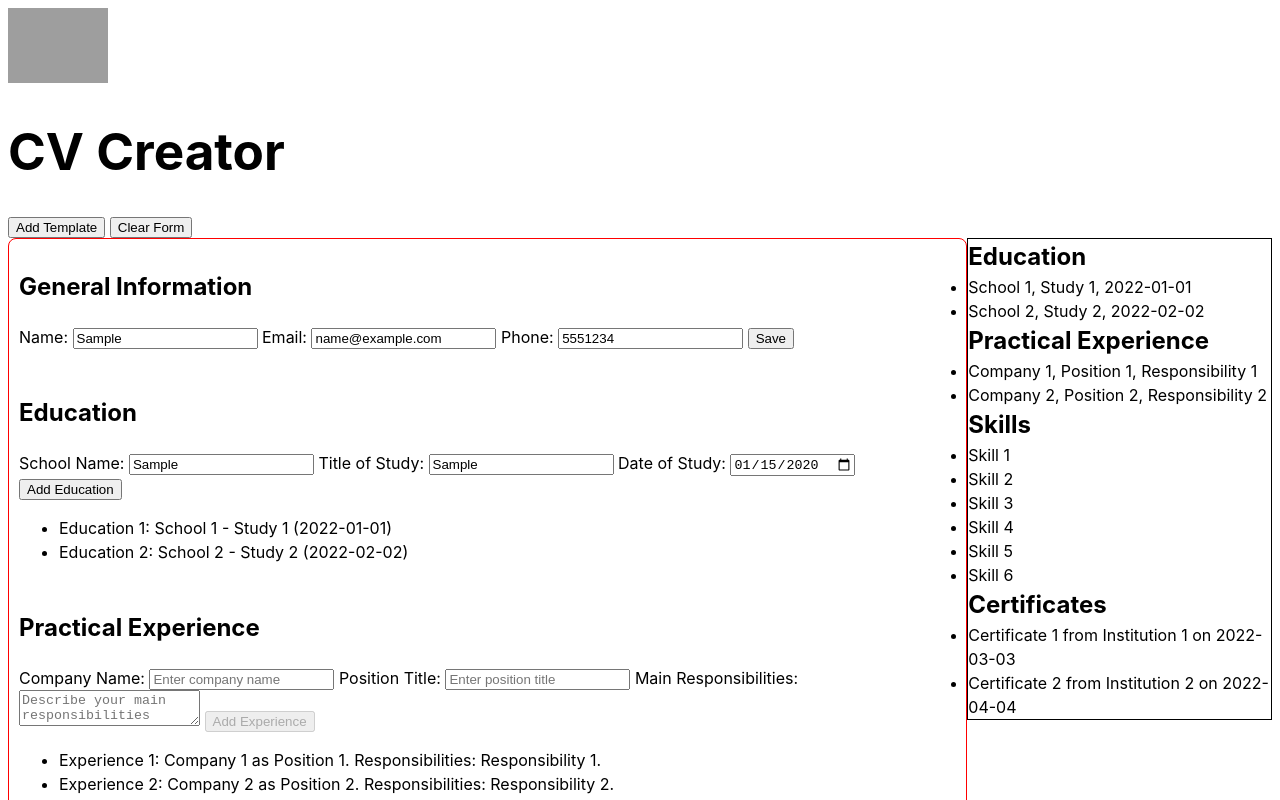
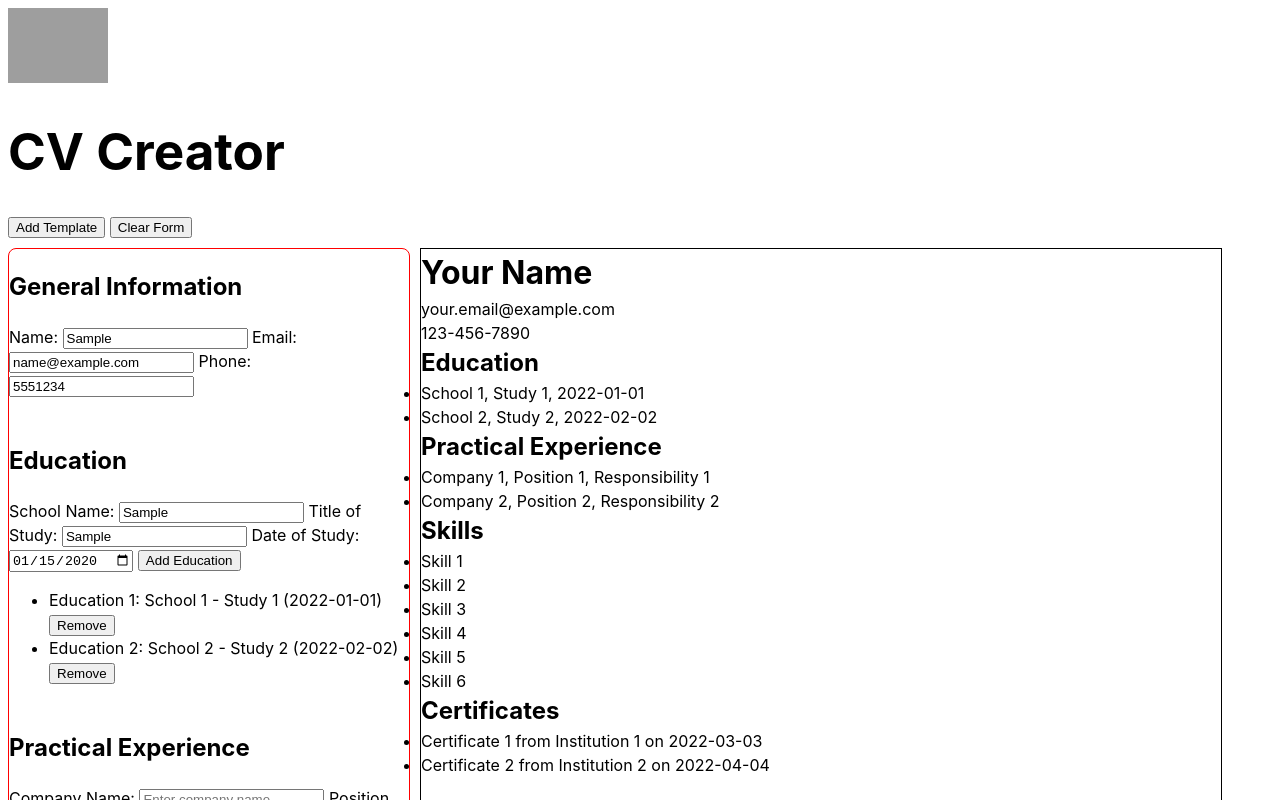
Before and after one commit to ShawnEdgell/CV-Application-3, a Svelte app: page / in a window 1280 px wide. Both pictures are taken after typing "Sample", "name@example.com", "5551234", "Sample", "Sample", "2020-01-15" into the empty fields and a click on the button "Add Template". Shown: the top 800 px of the page. Built offline with nearby package versions, Linux system fonts and the light colour scheme; grey boxes are pictures that could not be loaded.

Commit message:
completed all basic functionality

```diff
--- a/src/App.svelte
+++ b/src/App.svelte
@@ -7,17 +7,20 @@
   import CVDisplay from './components/CVDisplay.svelte';
   import logo from './assets/cv-logo.svg';
 
-  import { addTemplate, clearTemplate } from './utility/utility.js'; // Adjust the import path
-  import { generalInfo, educations, experiences, skills, certificates } from './store.js'; // Adjust the import path
+  import { addTemplate, clearTemplate } from './utility/utility.js';
+  import { generalInfo, educations, experiences, skills, certificates } from './store.js';
 
   // Function to add template data
   function addTemplateData() {
     // Add template data for all sections
     // Modify the sections as needed
-    const sections = ['skills', 'educations', 'experiences', 'certificates'];
+    const sections = ['generalInfo', 'skills', 'educations', 'experiences', 'certificates'];
     sections.forEach((section) => {
       const templateData = addTemplate(section);
       switch (section) {
+        case 'generalInfo':
+          generalInfo.set(templateData);
+          break;
         case 'skills':
           skills.set(templateData);
           break;
@@ -39,10 +42,13 @@
   function clearForm() {
     // Clear data for all sections
     // Modify the sections as needed
-    const sections = ['skills', 'educations', 'experiences', 'certificates'];
+    const sections = ['generalInfo', 'skills', 'educations', 'experiences', 'certificates'];
     sections.forEach((section) => {
       clearTemplate(section); // Clear the template data
       switch (section) {
+        case 'generalInfo':
+          generalInfo.set({ name: '', email: '', phone: '' });
+          break;
         case 'skills':
           skills.set([]);
           break;
@@ -66,7 +72,6 @@
 </style>
 
 <main>
-
   <img id="logo" src={logo} alt="CV Creator Logo">
   <h1>CV Creator</h1>
 
--- a/src/components/CVDisplay.svelte
+++ b/src/components/CVDisplay.svelte
@@ -10,25 +10,17 @@
 
   .cv-container {
     border: 1px solid black;
-        min-width: 100px;
-        min-height: 100px;
+    width: 800px;
+    height: 1128px;
   }
-
-
 </style>
 
 <div class="cv-container">
   <!-- General Information -->
   <div class="general-info">
-      {#if $generalInfo.name}
     <h1>{$generalInfo.name}</h1>
-      {/if}
-      {#if $generalInfo.email}
-        <p>Email: {$generalInfo.email}</p>
-      {/if}
-      {#if $generalInfo.phone}
-        <p>Phone: {$generalInfo.phone}</p>
-      {/if}
+    <p>{$generalInfo.email}</p>
+    <p>{$generalInfo.phone}</p>
   </div>
 
   <!-- Education -->
--- a/src/components/Certificates.svelte
+++ b/src/components/Certificates.svelte
@@ -1,6 +1,7 @@
 <script>
   import { certificates as globalCertificates } from '../store.js'; // Adjust the path if necessary
 
+  let localCertificates = $globalCertificates;
   let newCertificate = {
     name: '',
     institution: '',
@@ -8,10 +9,14 @@
   };
 
   function addCertificate() {
-    if (newCertificate.name && newCertificate.institution && newCertificate.date && $globalCertificates.length < 6) {
-      $globalCertificates = [...$globalCertificates, { ...newCertificate }];
+    if (newCertificate.name && newCertificate.institution && newCertificate.date && localCertificates.length < 6) {
+      localCertificates = [...localCertificates, { ...newCertificate }];
       newCertificate = { name: '', institution: '', date: '' };
     }
+  }
+
+  function removeCertificate(index) {
+    localCertificates = localCertificates.filter((_, i) => i !== index);
   }
 </script>
 
@@ -33,14 +38,15 @@
     <input type="date" bind:value={newCertificate.date} />
   </label>
 
-  <button on:click={addCertificate} disabled={$globalCertificates.length >= 6 || !newCertificate.name || !newCertificate.institution || !newCertificate.date}>
+  <button on:click={addCertificate} disabled={localCertificates.length >= 6 || !newCertificate.name || !newCertificate.institution || !newCertificate.date}>
     Add Certificate
   </button>
 
   <ul>
-    {#each $globalCertificates as cert (cert.name)}
+    {#each localCertificates as cert, index (cert.name)}
       <li>
         {cert.name} from {cert.institution} on {cert.date}
+        <button on:click={() => removeCertificate(index)}>Remove</button>
       </li>
     {/each}
   </ul>
--- a/src/components/Education.svelte
+++ b/src/components/Education.svelte
@@ -16,6 +16,10 @@
         dateOfStudy: ''
       };
     }
+  }
+
+  function removeEducation(index) {
+    $globalEducations = $globalEducations.filter((_, i) => i !== index);
   }
 </script>
 
@@ -45,6 +49,7 @@
     {#each $globalEducations as edu, index}
       <li>
         Education {index + 1}: {edu.schoolName} - {edu.titleOfStudy} ({edu.dateOfStudy})
+        <button on:click={() => removeEducation(index)}>Remove</button>
       </li>
     {/each}
   </ul>
--- a/src/components/GeneralInfo.svelte
+++ b/src/components/GeneralInfo.svelte
@@ -1,16 +1,20 @@
 <script>
-    import { generalInfo } from '../store.js'; // Adjust the path if necessary
+  import { generalInfo } from '../store.js';
 
   let localInfo = {
     name: '',
     email: '',
     phone: ''
-      // ... any other general info fields
   };
 
-    // Function to update the global store
-    function saveGeneralInfo() {
-      $generalInfo = localInfo;
+  // Initialize the localInfo with the values from the store if available
+  if ($generalInfo.name) {
+    localInfo = $generalInfo;
+  }
+
+  // Function to update the global store as the user types
+  function updateGeneralInfo() {
+    generalInfo.set(localInfo);
   }
 </script>
 
@@ -19,23 +23,20 @@
 
   <label>
     Name:
-      <input bind:value={localInfo.name} placeholder="Enter your name" />
+    <input bind:value={localInfo.name} placeholder="Enter your name" on:input={updateGeneralInfo} />
   </label>
 
   <label>
     Email:
-      <input bind:value={localInfo.email} type="email" placeholder="Enter your email" />
+    <input bind:value={localInfo.email} type="email" placeholder="Enter your email" on:input={updateGeneralInfo} />
   </label>
 
   <label>
     Phone:
-      <input bind:value={localInfo.phone} type="tel" placeholder="Enter your phone number" />
+    <input bind:value={localInfo.phone} type="tel" placeholder="Enter your phone number" on:input={updateGeneralInfo} />
   </label>
 
   <!-- ... any other general info fields -->
 
-    <button on:click={saveGeneralInfo}>Save</button>
-
   <ul></ul>
-
 </div>
--- a/src/components/PracticalExp.svelte
+++ b/src/components/PracticalExp.svelte
@@ -16,6 +16,10 @@
         mainResponsibilities: ''
       };
     }
+  }
+
+  function removeExperience(index) {
+    $experiences = $experiences.filter((_, i) => i !== index);
   }
 </script>
 
@@ -45,6 +49,7 @@
     {#each $experiences as exp, index}
       <li>
         Experience {index + 1}: {exp.companyName} as {exp.positionTitle}. Responsibilities: {exp.mainResponsibilities}.
+        <button on:click={() => removeExperience(index)}>Remove</button>
       </li>
     {/each}
   </ul>
--- a/src/components/Skills.svelte
+++ b/src/components/Skills.svelte
@@ -7,6 +7,12 @@
     if (currentSkill && $skills.length < 6) {
       addSkillToStore(currentSkill);
       currentSkill = '';
+    }
+  }
+
+  function removeSkill(index) {
+    if (index >= 0 && index < $skills.length) {
+      $skills.splice(index, 1);
     }
   }
 </script>
@@ -27,6 +33,7 @@
     {#each $skills as skill, index}
       <li>
         Skill {index + 1}: {skill}.
+        <button on:click={() => removeSkill(index)}>Remove</button>
       </li>
     {/each}
   </ul>
--- a/src/styles/general.css
+++ b/src/styles/general.css
@@ -20,6 +20,8 @@
 
   .main-container {
     display: flex;
+    gap: 10px;
+    margin-top: 10px;
   }
 
   h1 {
@@ -28,19 +30,24 @@
   }
 
   #app {
-    max-width: 1280px;
     margin: 0 auto;
     padding: 2rem;
     text-align: center;
   }
 
-  .info-container, .education-container,
-  .inputs-container, .practical-exp-container,
+  .inputs-container {
+    display: flex;
+    flex-direction: column;
+    border: 1px solid red;
+    border-radius: 8px;
+    width: 400px;
+  }
+
+  .info-container, .education-container, .practical-exp-container,
   .skills-container, .certificates-container {
     display: flex;
     flex-direction: column;
     border: 1px solid red;
-    padding: 10px;
     border-radius: 8px;
 }
 
--- a/src/utility/utility.js
+++ b/src/utility/utility.js
@@ -6,6 +6,18 @@ import {
   certificates,
 } from '../store.js';
 import templateData from '../data/template.json';
+
+let initialTemplateData = null; // Store the initial template data
+let initialGeneralInfoData = null; // Store the initial generalInfo data
+
+// Initialize the initialTemplateData and initialGeneralInfoData if they're not already set
+if (!initialTemplateData) {
+  initialTemplateData = { ...templateData };
+}
+
+if (!initialGeneralInfoData) {
+  initialGeneralInfoData = { ...templateData.generalInfo };
+}
 
 export function addTemplate(section) {
   try {
@@ -18,10 +30,12 @@ import {
 
 export function clearTemplate(section) {
   try {
-      const templateSection = templateData[section] || [];
-      templateSection.forEach((item) => {
-        item = {};
-      });
+    if (section === 'generalInfo') {
+      templateData[section] = { ...initialGeneralInfoData }; // Reset generalInfo to its initial state
+    } else {
+      // Reset sections other than generalInfo to their initial state
+      templateData[section] = [...initialTemplateData[section]];
+    }
   } catch (error) {
     console.error('Error clearing template data:', error);
   }
```
Lines whose indentation alone changed are shown as unchanged.
